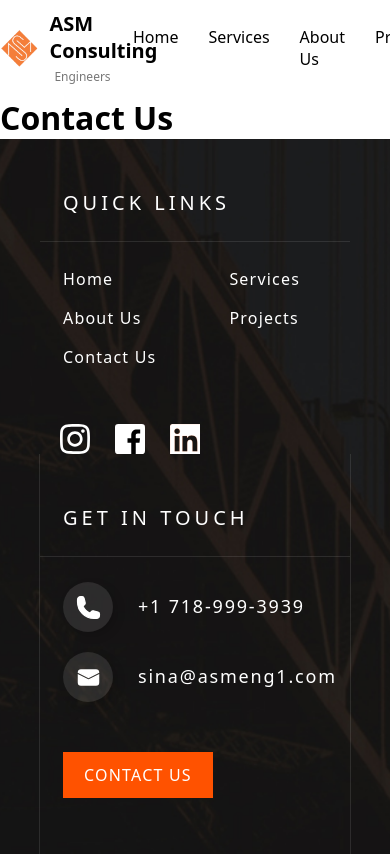
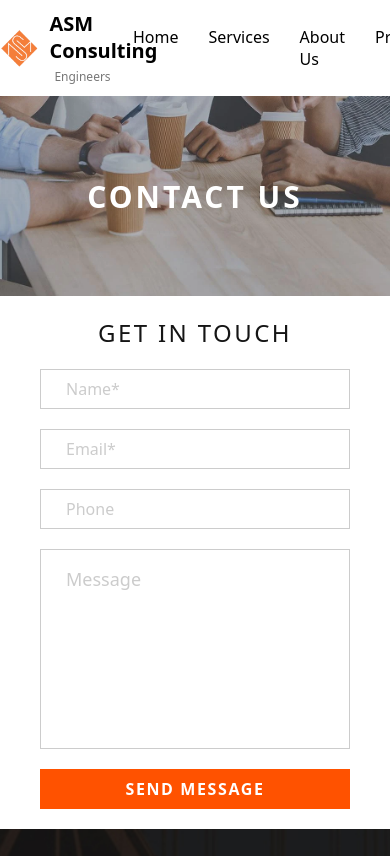
Before and after one commit to Yoryoboy/asm-website, a React (Vite) app: page /contactus in a window 390 px wide. Shown: the top 856 px of the page. Built offline with nearby package versions, Linux system fonts and the light colour scheme.

Commit message:
Refactor Contact Us page with responsive ContactForm; includes image and header components for improved layout

```diff
--- /dev/null
+++ b/src/pages/ContactUs/ContactForm.jsx
@@ -0,0 +1,16 @@
+import styles from "./ContactForm.module.css";
+
+function ContactForm() {
+  return (
+    <form className={styles.contactForm}>
+      <h1>Get in Touch</h1>
+      <input type="text" placeholder="Name*" required />
+      <input type="email" placeholder="Email*" required />
+      <input type="tel" placeholder="Phone" />
+      <textarea placeholder="Message"></textarea>
+      <button>SEND MESSAGE</button>
+    </form>
+  );
+}
+
+export default ContactForm;
--- /dev/null
+++ b/src/pages/ContactUs/ContactForm.module.css
@@ -0,0 +1,112 @@
+.contactForm {
+  display: flex;
+  flex-direction: column;
+  align-items: start;
+  justify-content: center;
+  padding-left: 180px;
+  padding-right: 180px;
+  padding-bottom: 50px;
+}
+
+.contactForm h1 {
+  margin-top: 40px;
+  margin-bottom: 40px;
+  font-size: 30px;
+  font-weight: 400;
+  letter-spacing: 0.1em;
+  color: #151515;
+  text-transform: uppercase;
+  width: 500px;
+}
+
+.contactForm input,
+.contactForm textarea {
+  width: 500px;
+  height: 50px;
+  padding: 16px 25px;
+  border: 1px solid #ccc;
+  margin-bottom: 20px;
+  color: #777777;
+  font-size: 18px;
+  font-weight: 400;
+  line-height: 26px;
+}
+
+.contactForm textarea {
+  height: 200px;
+  resize: none;
+}
+
+.contactForm input:focus,
+.contactForm textarea:focus {
+  outline: none;
+  border: 1px solid #ff5200;
+}
+
+.contactForm input::placeholder,
+.contactForm textarea::placeholder {
+  color: #ccc;
+}
+
+.contactForm button {
+  width: 500px;
+  height: 50px;
+  background-color: #ff5200;
+  color: white;
+  border: none;
+  font-size: 18px;
+  font-weight: 700;
+  letter-spacing: 0.1em;
+  cursor: pointer;
+  transition: all 0.3s ease;
+}
+
+.contactForm button:hover {
+  background-color: #fee25f;
+  border-color: #fee25f;
+  color: black;
+}
+
+@media (max-width: 900px) {
+  .contactForm {
+    padding-left: 0;
+    align-items: center;
+
+    padding-top: 40px;
+    padding-bottom: 40px;
+  }
+}
+
+@media (max-width: 700px) {
+  .contactForm {
+    padding-left: 40px;
+    padding-right: 40px;
+    padding-top: 20px;
+    padding-bottom: 20px;
+  }
+  .contactForm h1 {
+    width: auto;
+    font-size: 24px;
+    margin-top: 0;
+    margin-bottom: 20px;
+    text-align: center;
+  }
+
+  .contactForm input {
+    width: 100%;
+    height: 40px;
+    font-size: 16px;
+    line-height: 22px;
+  }
+
+  .contactForm textarea {
+    width: 100%;
+    resize: none;
+  }
+
+  .contactForm button {
+    width: 100%;
+    height: 40px;
+    font-size: 16px;
+  }
+}
--- a/src/pages/ContactUs/ContactUs.jsx
+++ b/src/pages/ContactUs/ContactUs.jsx
@@ -1,3 +1,14 @@
-const ContactUs = () => <h1>Contact Us</h1>;
+import PageHeader from "../../components/PageHeader";
+import ContactForm from "./ContactForm";
+import img from "../../assets/images/contact-header.webp";
+
+function ContactUs() {
+  return (
+    <main>
+      <PageHeader title="contact us" img={img} />
+      <ContactForm />
+    </main>
+  );
+}
 
 export default ContactUs;
```
Also changed, not shown: src/assets/images/contact-header.webp (added).
